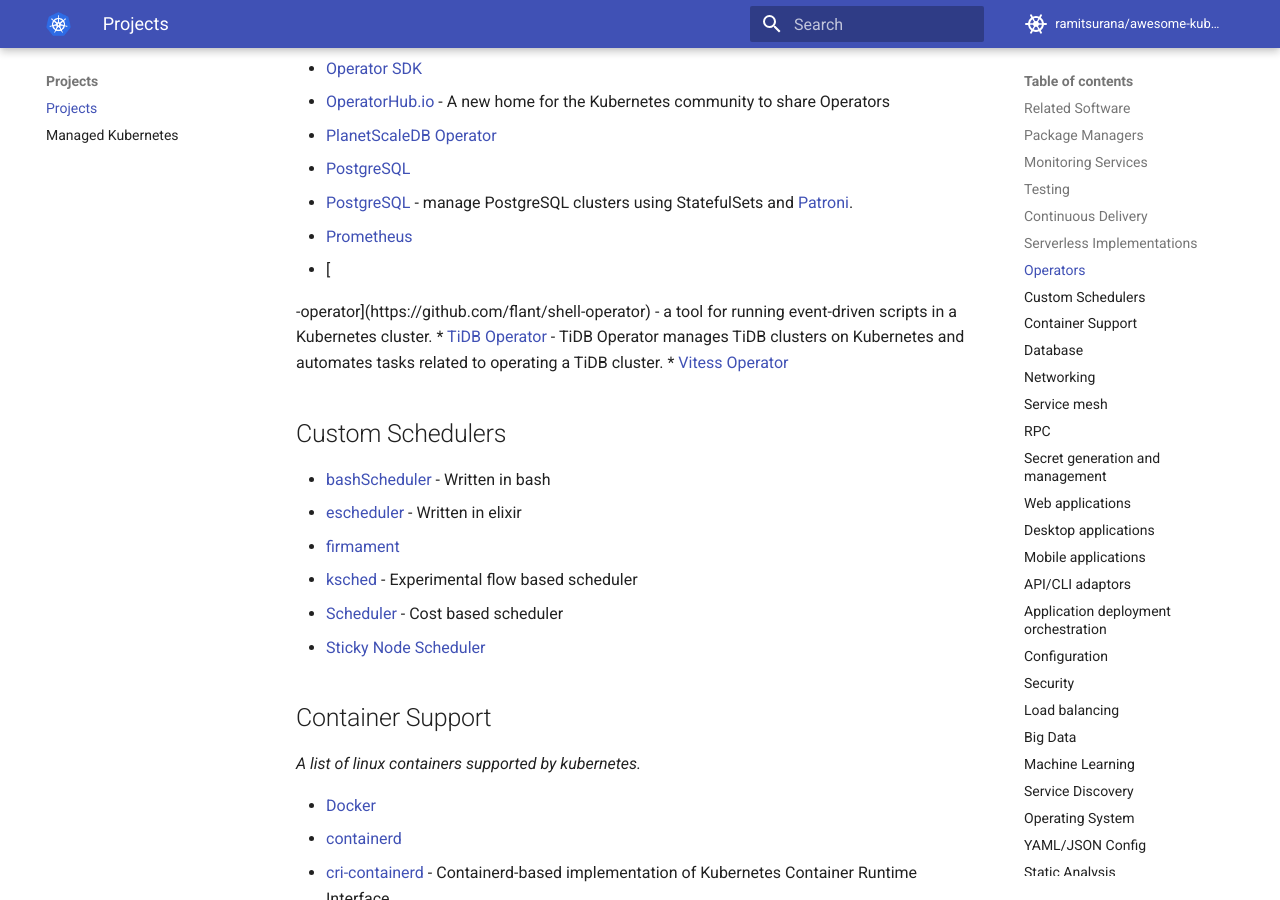
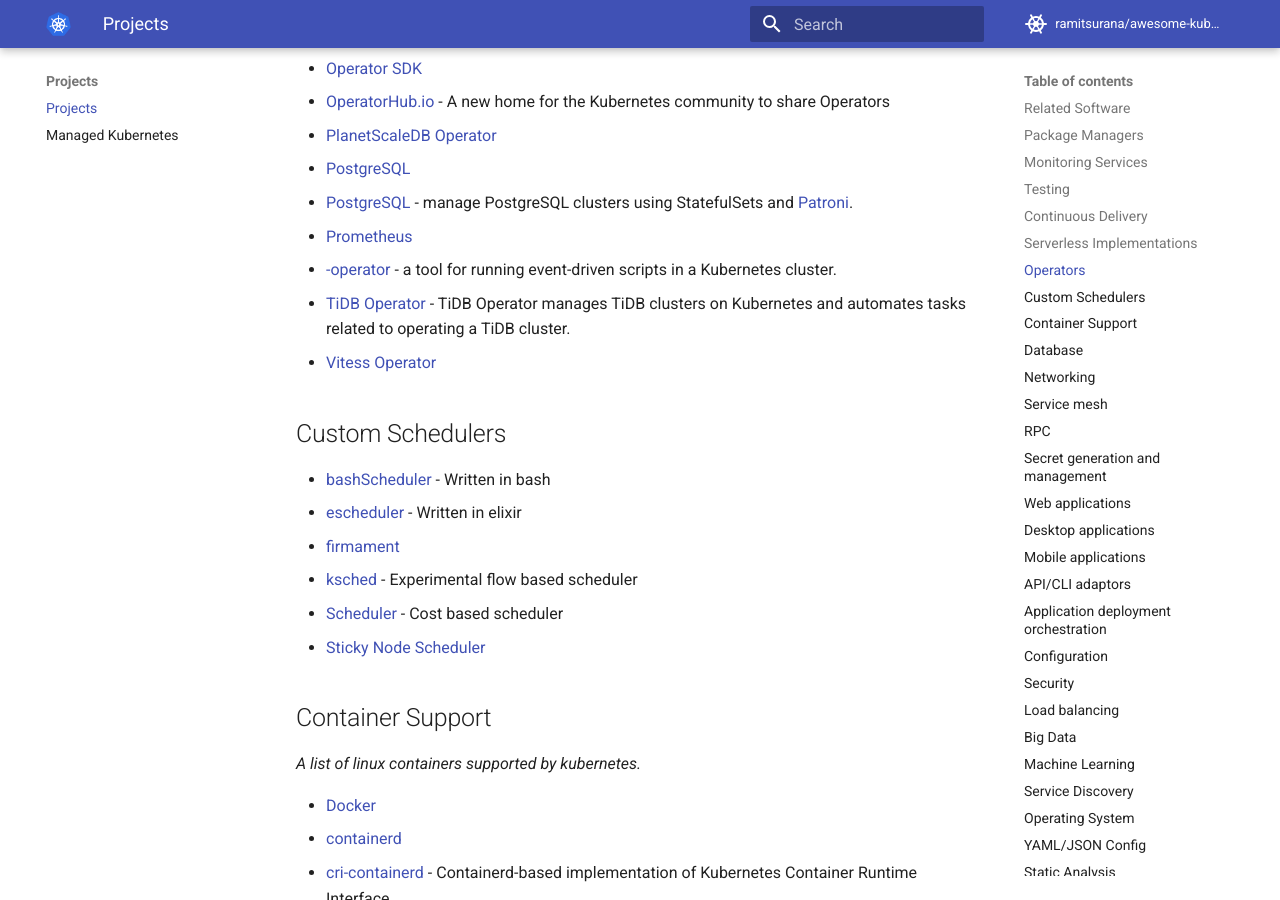
Before and after one commit to ramitsurana/awesome-kubernetes, an MkDocs documentation site: the page built from docs/projects/projects.md, in a window 1280 px wide and 900 px high, scrolled down 6491 px. Built offline with MkDocs 1.6.1 and Material for MkDocs 9.7.7, drawn with Linux system fonts in a browser that asks for light colours; comment, search, counter and statistics services are not loaded.

```diff
--- a/docs/projects/projects.md
+++ b/docs/projects/projects.md
@@ -180,9 +180,7 @@ Projects
 * [PostgreSQL](https://github.com/CrunchyData/postgres-operator)
 * [PostgreSQL](https://github.com/zalando-incubator/postgres-operator) - manage PostgreSQL clusters using StatefulSets and [Patroni](https://github.com/zalando/patroni).
 * [Prometheus](https://github.com/coreos/prometheus-operator)
-* [
-
--operator](https://github.com/flant/shell-operator) - a tool for running event-driven scripts in a Kubernetes cluster.
+* [-operator](https://github.com/flant/shell-operator) - a tool for running event-driven scripts in a Kubernetes cluster.
 * [TiDB Operator](https://github.com/pingcap/tidb-operator) - TiDB Operator manages TiDB clusters on Kubernetes and automates tasks related to operating a TiDB cluster.
 * [Vitess Operator](https://github.com/planetscale/vitess-operator)
 
@@ -310,7 +308,7 @@ Projects
 * [Ksql](https://github.com/brendandburns/ksql)
 * [kube-prompt](https://github.com/c-bata/kube-prompt) - Interactive kubernetes client built using go-prompt.
 * [kube-ps1](https://github.com/jonmosco/kube-ps1) - Kubernetes prompt helper for bash and zsh.
-* [Kube-shell](https://github.com/cloudnativelabs/kube-shell) - Integrated shell for working with the Kubernetes CLI
+* [Kube-](https://github.com/cloudnativelabs/kube-shell) - Integrated shell for working with the Kubernetes CLI
 * [kube-tmux](https://github.com/jonmosco/kube-tmux) - Kubernetes tmux plugin to display the current context and namespace
 * [Kubectl Aliases](https://github.com/ahmetb/kubectl-aliases) - Aliases for Kubectl
 * [kubectl-plugins](https://github.com/jordanwilson230/kubectl-plugins) - A collection of kubectl plugins handling everything from easy context switches to connecting to a container as any user (root included) via exec. Slightly tailored towards GKE users.
```
